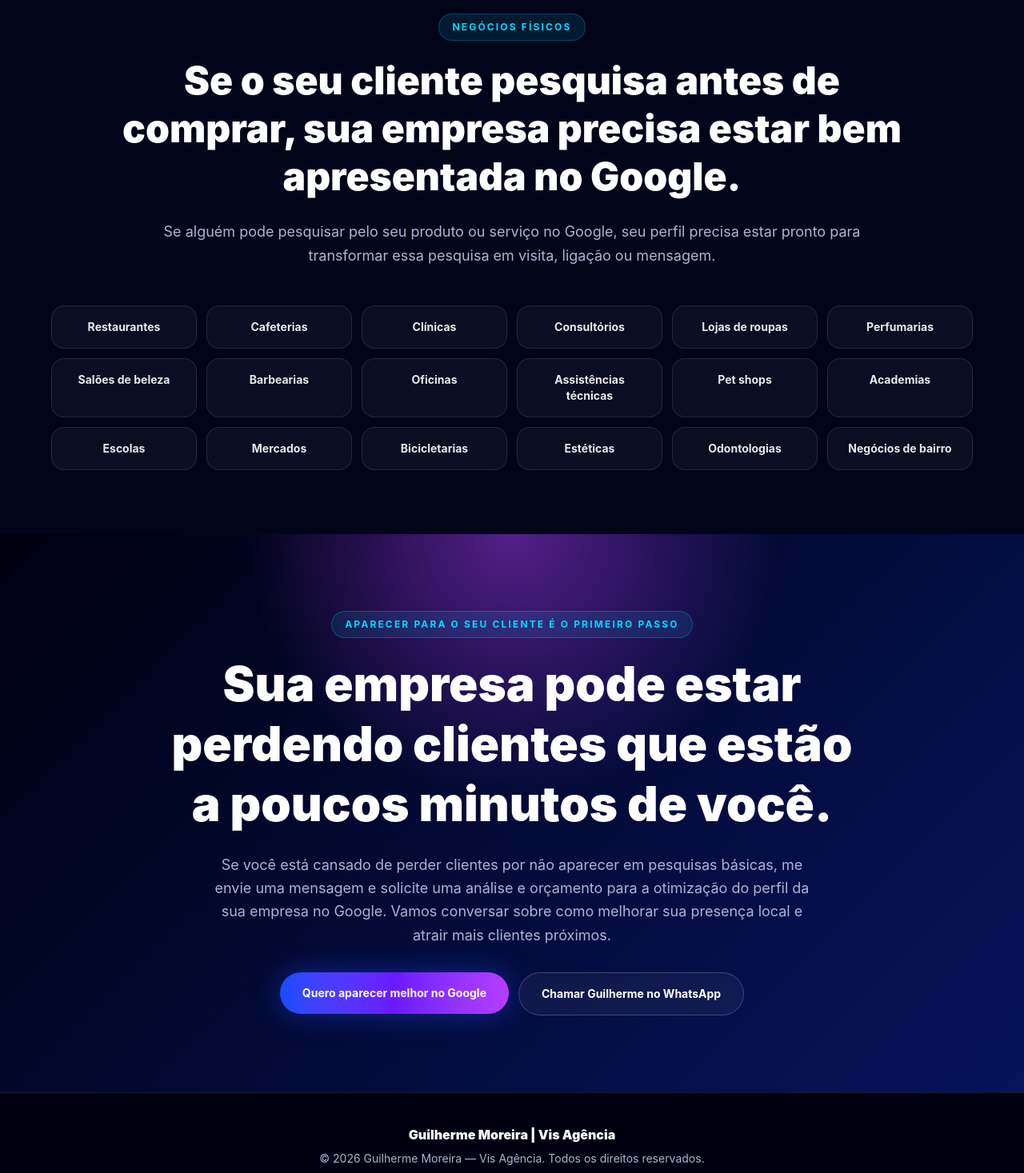
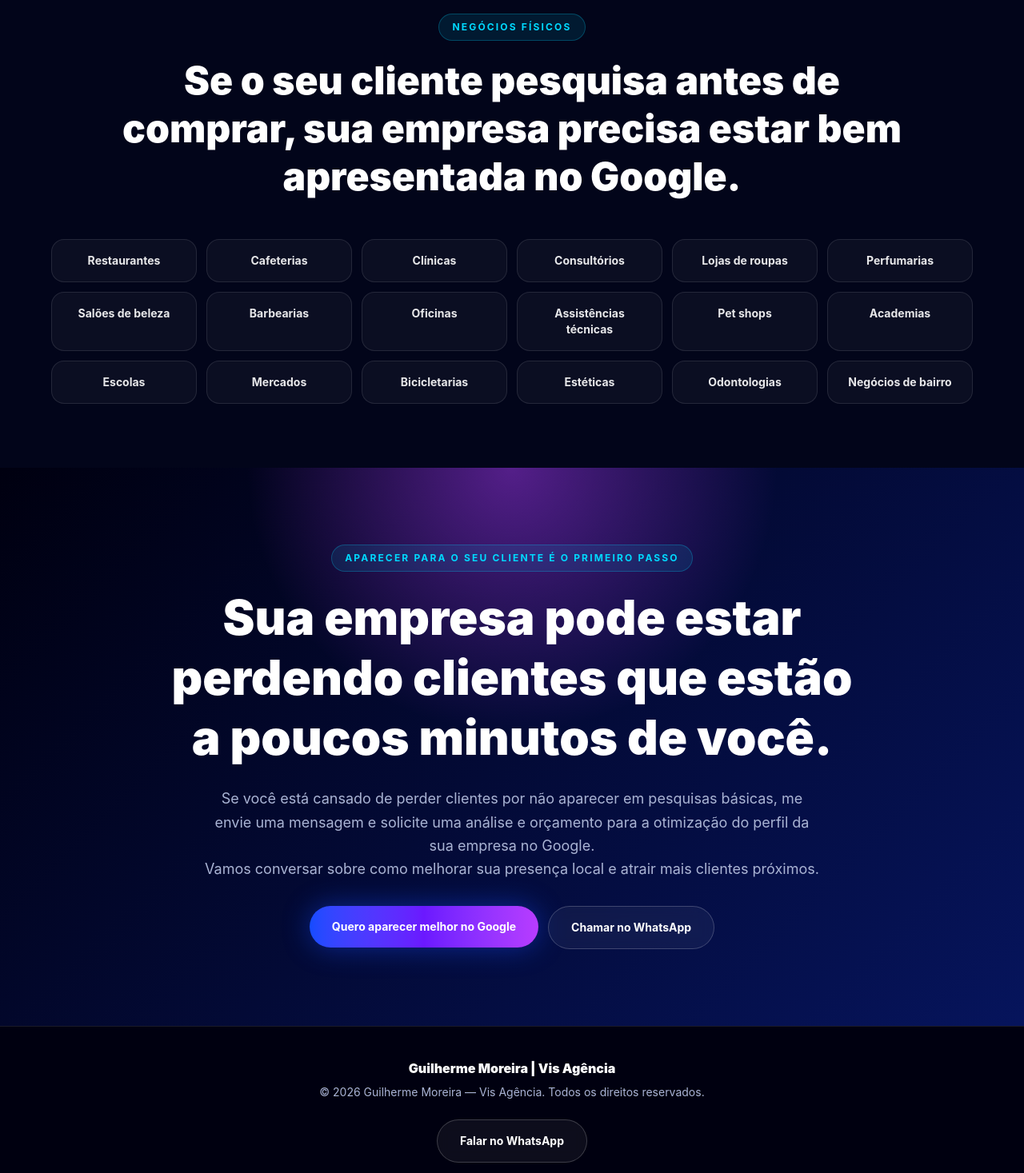
Before and after one commit to GuilhermeMoreiramMKT/presenca-local-google, a React (Vite) app: page / in a window 1280 px wide. Shown: the part 3737-5204 px from the top of the page at 80% size. Built offline with nearby package versions, Linux system fonts and the light colour scheme.

Commit message:
Atualização Final Correta

```diff
--- a/src/App.tsx
+++ b/src/App.tsx
@@ -425,10 +425,6 @@ function BusinessExamples() {
           <h2 className="mb-6 text-3xl font-black leading-tight text-white md:text-5xl">
             Se o seu cliente pesquisa antes de comprar, sua empresa precisa estar bem apresentada no Google.
           </h2>
-
-          <p className="mx-auto max-w-4xl text-lg leading-relaxed text-[#AAB4D4]">
-            Se alguém pode pesquisar pelo seu produto ou serviço no Google, seu perfil precisa estar pronto para transformar essa pesquisa em visita, ligação ou mensagem.
-          </p>
         </div>
 
         <div className="mx-auto grid max-w-6xl grid-cols-2 gap-3 md:grid-cols-3 lg:grid-cols-6">
@@ -454,7 +450,7 @@ function FinalCTA() {
           Sua empresa pode estar perdendo clientes que estão a poucos minutos de você.
         </h2>
         <p className="mx-auto mb-8 max-w-3xl text-lg leading-relaxed text-[#AAB4D4]">
-Se você está cansado de perder clientes por não aparecer em pesquisas básicas, me envie uma mensagem e solicite uma análise e orçamento para a otimização do perfil da sua empresa no Google. Vamos conversar sobre como melhorar sua presença local e atrair mais clientes próximos.
+Se você está cansado de perder clientes por não aparecer em pesquisas básicas, me envie uma mensagem e solicite uma análise e orçamento para a otimização do perfil da sua empresa no Google. < br/> Vamos conversar sobre como melhorar sua presença local e atrair mais clientes próximos.
         </p>
 
         <div className="flex flex-col justify-center gap-3 sm:flex-row">
@@ -462,7 +458,7 @@ Se você está cansado de perder clientes por não aparecer em pesquisas básica
             <Button>Quero aparecer melhor no Google</Button>
           </a>
           <a href={WHATSAPP_LINK} target="_blank" rel="noreferrer">
-            <Button variant="secondary">Chamar Guilherme no WhatsApp</Button>
+            <Button variant="secondary">Chamar no WhatsApp</Button>
           </a>
         </div>
 
```
